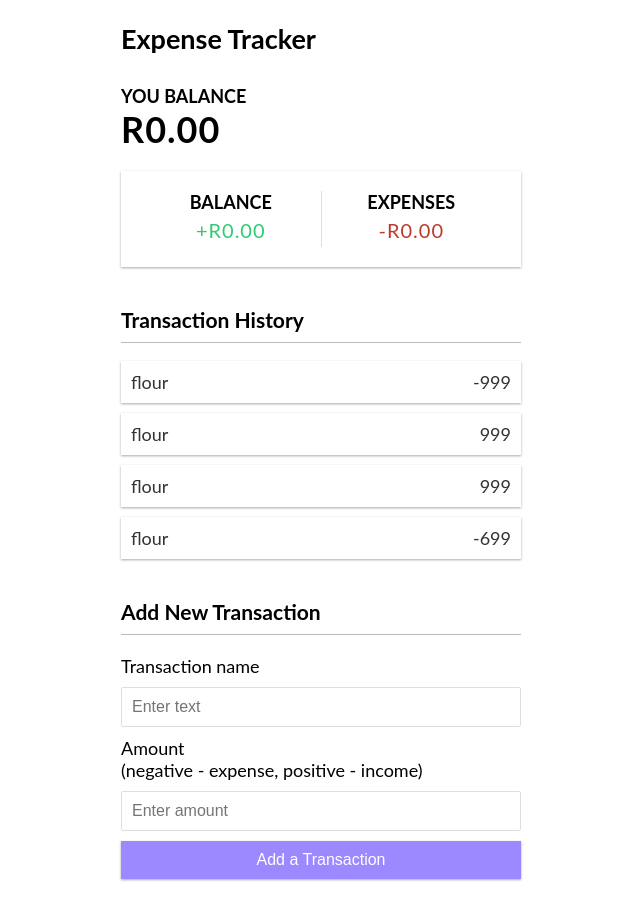
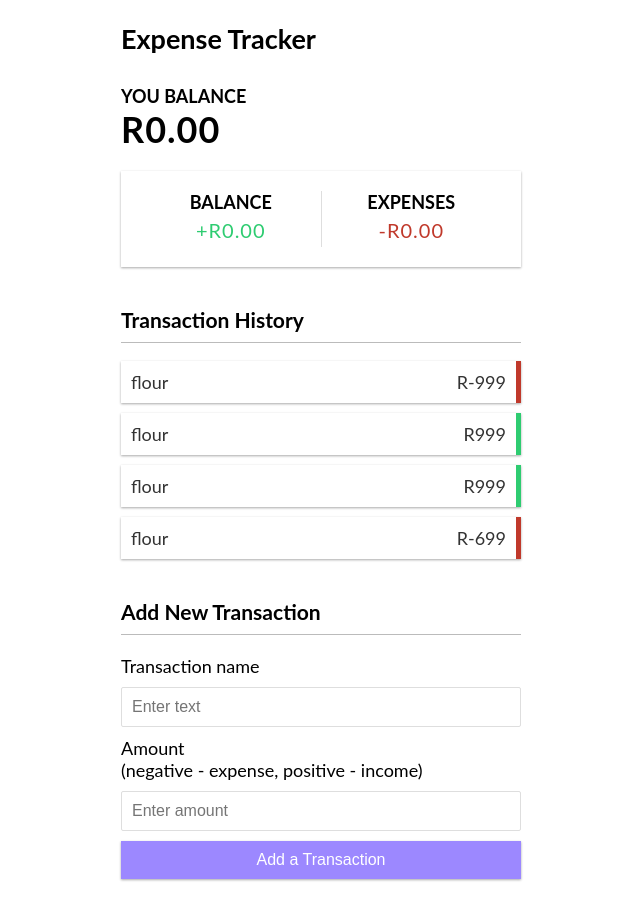
Before and after one commit to Luvuyotafeni/expense-tracker, a Vue app: page / in a window 1280 px wide. Shown: the whole page, without its empty margins (319-959 px from the left). Built offline with nearby package versions, Linux system fonts and the light colour scheme; a web font is replaced by a local one.

Commit message:
took the transactions to main page, then used define props to show on the transaction history

```diff
--- a/src/App.vue
+++ b/src/App.vue
@@ -3,28 +3,24 @@
 <div class="container">
  <Balance/>
  <BalanceExpenses/>
- <TranscationHistory/>
+ <TranscationHistory :transactions="transactions"/>
  <AddTransaction/>
 </div>
 </template>
 
-<script>
+<script setup>
 import Header from './components/Header.vue';
 import Balance from './components/Balance.vue';
 import BalanceExpenses from './components/BalanceExpenses.vue';
 import TranscationHistory from './components/TranscationHistory.vue';
 import AddTransaction from './components/AddTransaction.vue';
 
+import { ref } from 'vue';
 
-export default {
-  components: {
-    Header,
-    Balance,
-    BalanceExpenses,
-    TranscationHistory,
-    AddTransaction,
-
-
-  }
-}
+const transactions = ref( [
+                { id: 1, text:'flour', amount: -999 },
+                { id: 2, text:'flour', amount: 999 },
+                { id: 3, text:'flour', amount: 999 },
+                { id: 4, text:'flour', amount: -699 },
+            ]);
 </script>
--- a/src/components/TranscationHistory.vue
+++ b/src/components/TranscationHistory.vue
@@ -1,22 +1,20 @@
 <template>
     <h3>Transaction History</h3>
     <ul id="list" class="list">
-        <li v-for="transaction in transactions " :key="transaction.id"> {{ transaction.text }} <span>{{ transaction.amount }}</span><button class="delete-btn">x</button></li>
+        <li v-for="transaction in transactions" :key="transaction.id"
+        :class="transaction.amount < 0 ? 'minus' : 'plus'"> {{ transaction.text }} <span>R{{ transaction.amount }}</span><button class="delete-btn">x</button></li>
 
     </ul>
 </template>
-<script>
-export default {
-    data() {
-        return{
-            transactions: [
-                { id: 1, text:'flour', amount: -999 },
-                { id: 2, text:'flour', amount: 999 },
-                { id: 3, text:'flour', amount: 999 },
-                { id: 4, text:'flour', amount: -699 },
 
-            ]
-        }
+<script setup>
+
+import { defineProps } from 'vue';
+
+const props = defineProps ({
+    transactions:{
+        type:Array,
+        required: true,
     }
-}
+})
 </script>
```
